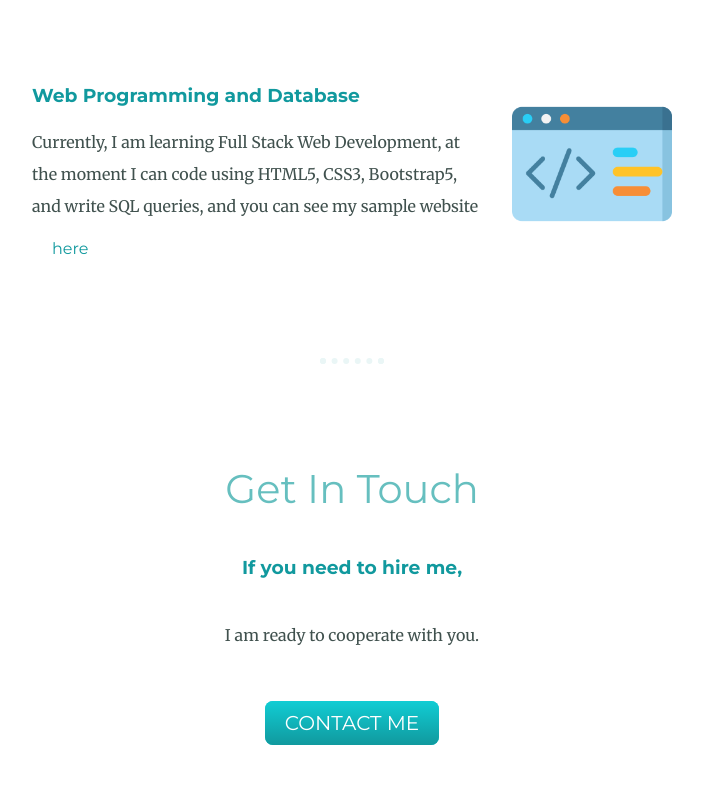
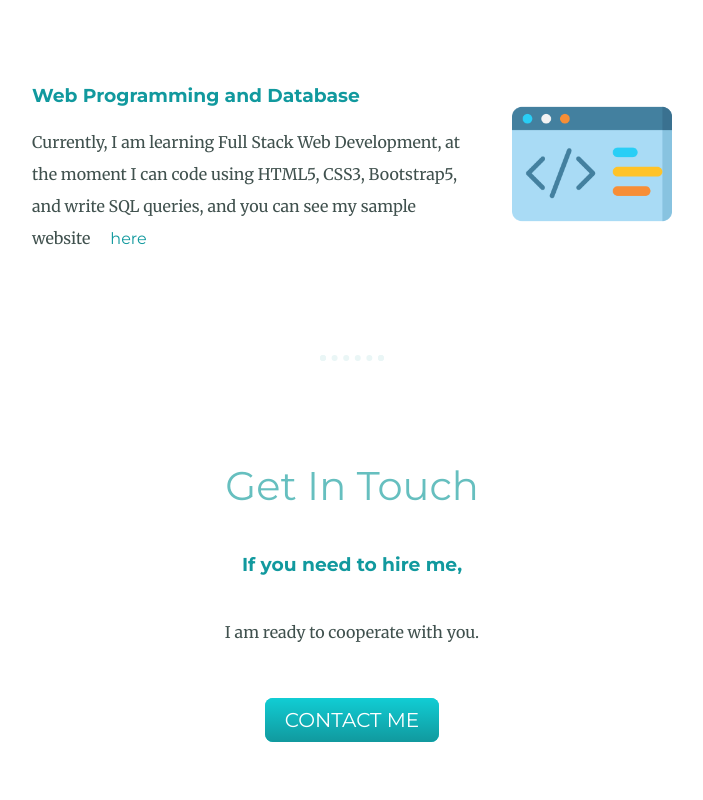
Before and after one commit to Bekhzod38/CV, a plain HTML site: page index.html in a window 1280 px wide. Shown: the part 1780-2580 px from the top of the page, without its empty margins (288-991 px from the left). Drawn offline with Linux system fonts and the light colour scheme.

Commit message:
Update index.html

```diff
--- a/index.html
+++ b/index.html
@@ -34,8 +34,8 @@
         <div class="skill-row">
           <img class="coding-img" src="images/001-code.png" alt="coding-img">
           <h3> Web Programming and Database </h3>
-          <p class=""> Currently, I am learning Full Stack Web Development, at the moment I can code using HTML5, CSS3, Bootstrap5, and write SQL queries, and you can see my sample website</p>
-          <a href="https://bekhzod38.github.io/Website/">here</a>
+          <p class=""> Currently, I am learning Full Stack Web Development, at the moment I can code using HTML5, CSS3, Bootstrap5, and write SQL queries, and you can see my sample website<a href="https://bekhzod38.github.io/Website/">here</a></p>
+
         </div>
       </div>
       <hr>
```
